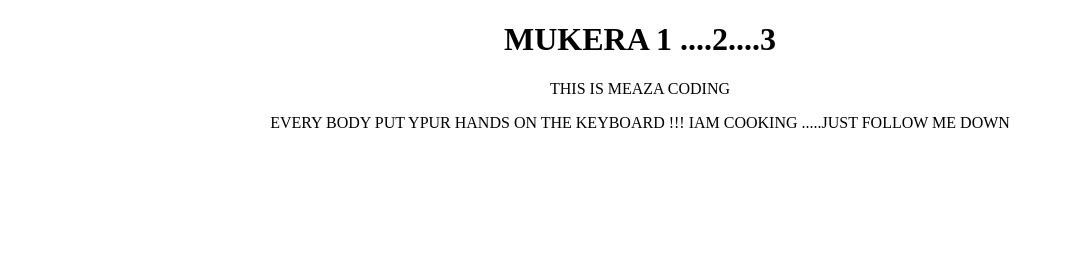
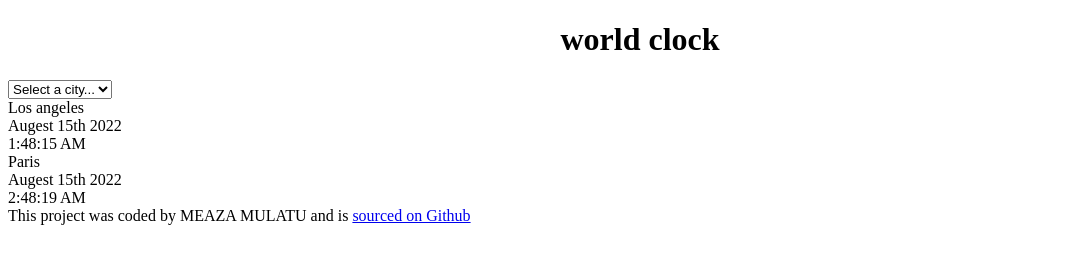
Before and after one commit to kidehae/my_world_clock_project, a plain HTML site: page index.html in a window 1280 px wide. Shown: the whole page, without its empty margins (0-1065 px from the left). Drawn offline with Linux system fonts and the light colour scheme.

Commit message:
added-the-basic-html

```diff
--- a/index.html
+++ b/index.html
@@ -7,12 +7,33 @@
     <title>WORLD_CLOCK</title>
   </head>
   <body>
-    <h1>MUKERA 1 ....2....3</h1>
-    <p>THIS IS MEAZA CODING</p>
-    <p>
-      EVERY BODY PUT YPUR HANDS ON THE KEYBOARD !!! IAM COOKING .....JUST FOLLOW
-      ME DOWN
-    </p>
+    <div class="container">
+      <h1>world clock</h1>
+      <select>
+        <option value="">Select a city...</option>
+        <option value="Addis Ababa">Addis Ababa</option>
+        <option value="Nairobi">Nairobi</option>
+        <option value="Seoul">Seoul</option>
+      </select>
+      <div class="city">
+        Los angeles
+        <div class="date">Augest 15th 2022</div>
+        <div class="time">1:48:15 AM</div>
+      </div>
+      <div class="city">
+        Paris
+        <div class="date">Augest 15th 2022</div>
+        <div class="time">2:48:19 AM</div>
+      </div>
+    </div>
+    <footer>
+      This project was coded by MEAZA MULATU and is
+      <a
+        href="https://github.com/kidehae/my_world_clock_project "
+        target="_blank"
+        >sourced on Github</a
+      >
+    </footer>
     <script src="src/index.js"></script>
   </body>
 </html>
```
